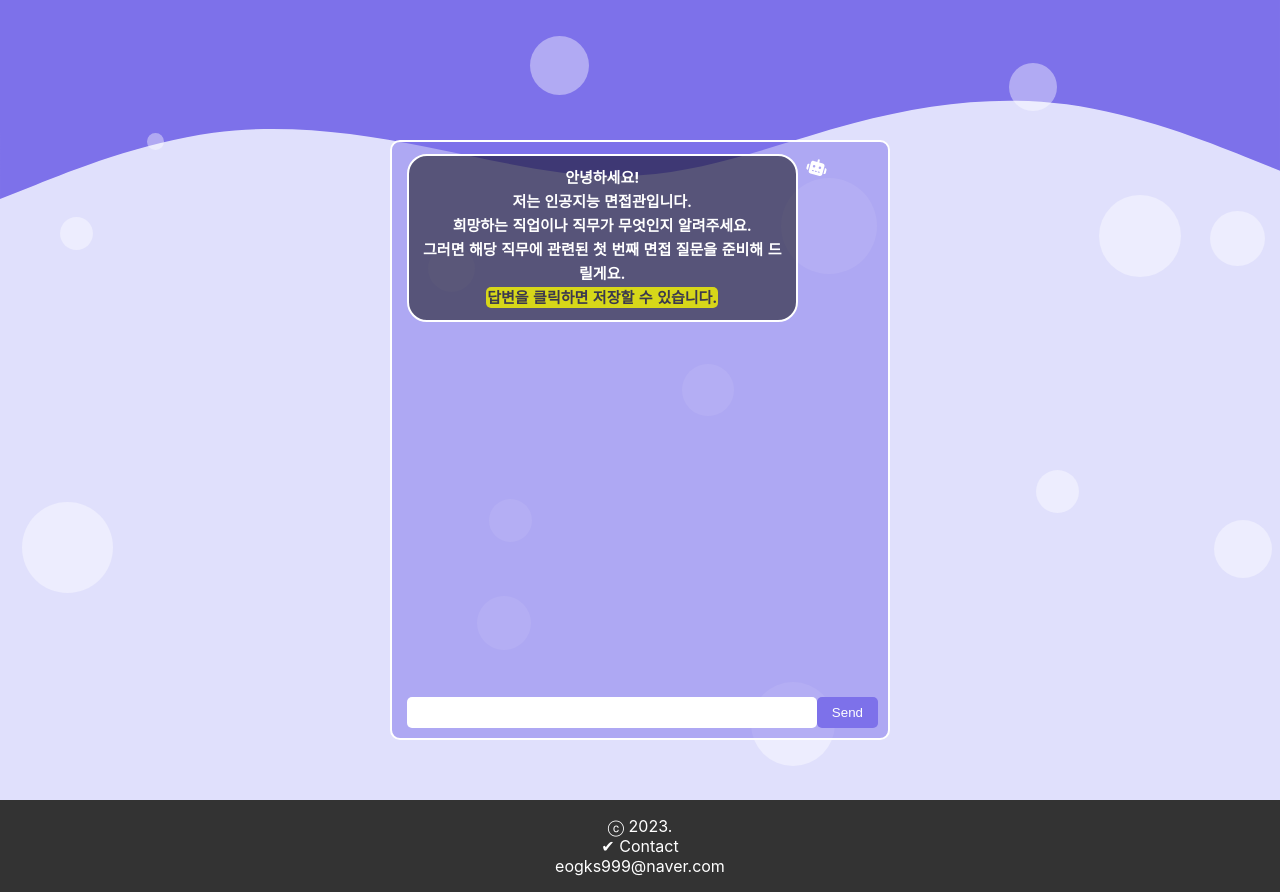
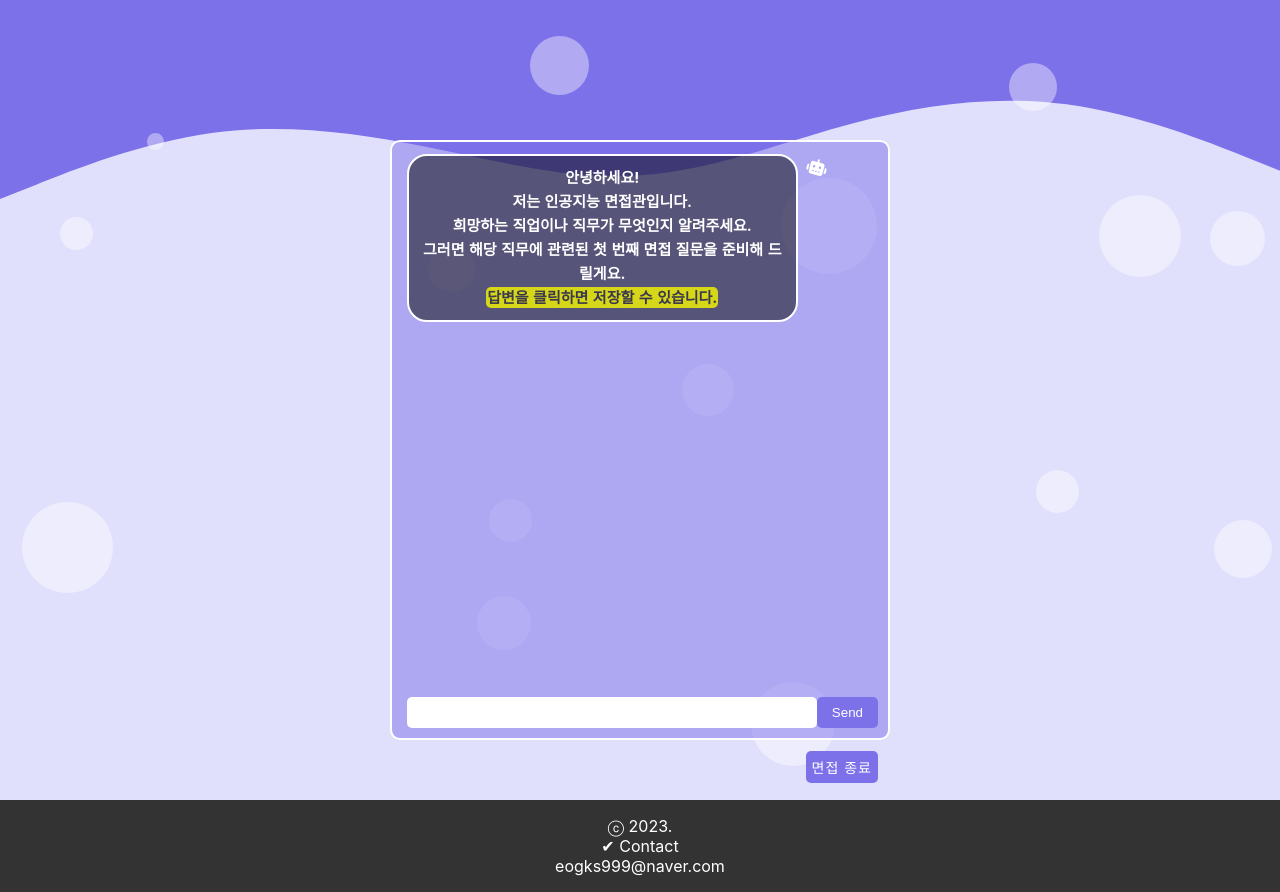
Before and after one commit to ddenzu/AI-interview, a React (Create React App) app: page /ChatApp in a window 1280 px wide. Built offline with nearby package versions, Linux system fonts and the light colour scheme.

Commit message:
아이디 중복 확인

```diff
--- a/src/App.css
+++ b/src/App.css
@@ -214,7 +214,27 @@ body {
   cursor: pointer;
   width: 90%;
 }
+.end-btn {
+  font-size: 14px;
+  border-radius: 5px;
+  border: none;
+  background-color: #7D71EA;
+  color: white;
+  letter-spacing:1px;
+  padding: 6px;
+  cursor: pointer;
+  position: fixed;
+  bottom: -45px;
+  right: 10px;
+  z-index: 10;
+}
 .send-btn:hover{
+  background-color: white;
+  color: #7d71ea;
+  font-weight: 600;
+  box-shadow: 2px 2px 4px rgba(0, 0, 0, 0.2);
+}
+.end-btn:hover{
   background-color: white;
   color: #7d71ea;
   font-weight: 600;
@@ -414,6 +434,7 @@ footer {
   cursor: pointer;
 }
 .answerBox {
+  width: 60%;
   background-color: rgba(125, 113, 234, 0.6);
   color: white;
   margin: 20px 40px 20px 40px;
--- a/src/chatApp.js
+++ b/src/chatApp.js
@@ -2,7 +2,7 @@ import React, { useState, useRef, useEffect } from 'react';
 import { FontAwesomeIcon } from '@fortawesome/react-fontawesome';
 import { faSpinner, faRobot } from '@fortawesome/free-solid-svg-icons';
 import { motion } from "framer-motion";
-import { useLocation } from 'react-router-dom';
+import { useLocation, useNavigate } from 'react-router-dom';
 import Swal from "sweetalert2";
 
 const ChatApp = () => {
@@ -12,6 +12,7 @@ const ChatApp = () => {
   const [inputValue, setInputValue] = useState('');
   const [responses, setResponses] = useState([]);
   const [clickedText, setClickedText] = useState('');
+  const navigate = useNavigate();
   const messagesStartRef = useRef(null);
 
   useEffect(() => {
@@ -36,11 +37,13 @@ const ChatApp = () => {
       }, 50);
     }
   };
-
+  const handleEndInterview = () => {
+    navigate('/');
+  };
   const handleMessageSubmit = async () => {
     if(messages.length !== 0){
       try{
-        const response = await fetch('http://localhost:8000/interview', {
+        const response = await fetch('/interview', {
         method: 'POST',
         headers: {
             'Content-Type': 'application/json',
@@ -86,7 +89,7 @@ const ChatApp = () => {
   useEffect(() => {
     const sendData = async () => {
       try {
-        const response = await fetch('http://localhost:8000/answer', {
+        const response = await fetch('/answer', {
           method: 'POST',
           headers: {
             'Content-Type': 'application/json',
@@ -173,7 +176,7 @@ const ChatApp = () => {
               onClick={()=>{handleInputClick()}}
               spellCheck="false"
             />
-            <button onClick={()=>{
+            <button style={{cursor:'pointer'}} onClick={()=>{
               if (!inputValue.trim()) {
                 alert('내용을 입력해주세요.');
                 return;
@@ -182,6 +185,11 @@ const ChatApp = () => {
               setInputValue('')}}>
               Send
             </button>
+            <div>
+              <button className='end-btn' onClick={handleEndInterview}>
+                면접 종료
+              </button>
+            </div>
           </div>
         </div>
       </div>
--- a/src/login.js
+++ b/src/login.js
@@ -19,7 +19,7 @@ const LoginPage = () => {
         alert('닉네임과 희망 직무를 입력해주세요.');
         return;
       }
-      const response = await fetch('http://localhost:8000/login', {
+      const response = await fetch('/login', {
         method: 'POST',
         headers: {
           'Content-Type': 'application/json',
@@ -27,7 +27,13 @@ const LoginPage = () => {
         body: JSON.stringify({ nickname, job, gender }),
       });
       if (response.ok) {
-        return navigate('/chatApp', { state: { nickname, job, gender } });
+        const data = await response.json();
+        if (data === '이미 존재하는 닉네임') {
+          alert('이미 존재하는 닉네임입니다.');
+          setNickname('');
+        } else {
+          return navigate('/chatApp', { state: { nickname, job, gender } });
+        }
       } else {
         throw new Error('서버 응답 오류');
       }
--- a/src/myAnswer.js
+++ b/src/myAnswer.js
@@ -17,7 +17,7 @@ const MyAnswer = () => {
         window.scrollTo(0, 0);
         const showData = async () => {
         try {
-            const response = await fetch('http://localhost:8000/showAnswer', {
+            const response = await fetch('/showAnswer', {
             method: 'POST',
             headers: {
                 'Content-Type': 'application/json',
```
